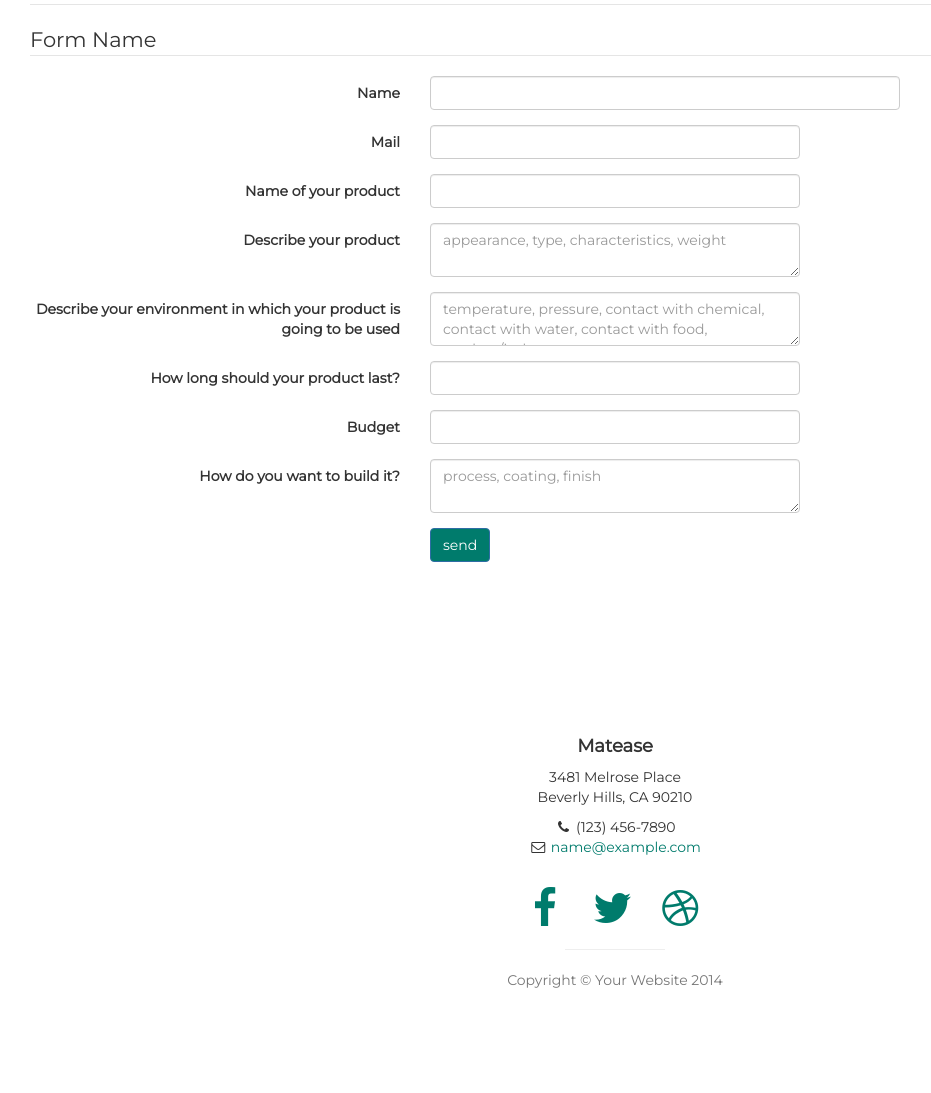
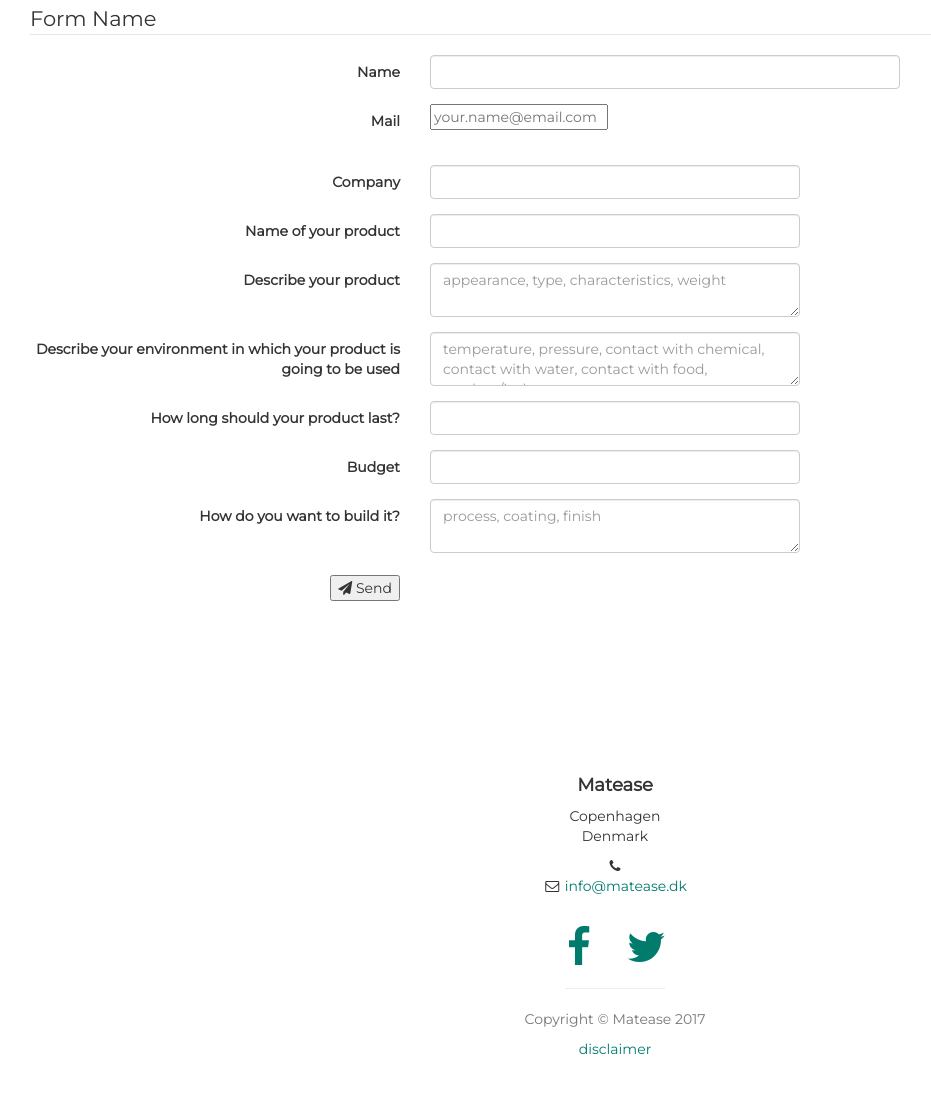
Before and after one commit to Guillaume-slize/Matease, a plain HTML site: page startbootstrap-stylish-portfolio-gh-pages/index.html in a window 1280 px wide. Shown: the part 1517-2610 px from the top of the page, without its empty margins (25-956 px from the left). Drawn offline with Linux system fonts and the light colour scheme.

Commit message:
New post
change in the website

```diff
--- a/startbootstrap-stylish-portfolio-gh-pages/css/stylish-portfolio.css
+++ b/startbootstrap-stylish-portfolio-gh-pages/css/stylish-portfolio.css
@@ -14,6 +14,10 @@ body {
 
 body {
     font-family: "Montserrat", "Source Sans Pro","Helvetica Neue",Helvetica,Arial,sans-serif;
+}
+
+#matease{
+    font-family: "Montserrat Alternates";
 }
 
 .text-vertical-center {
--- a/startbootstrap-stylish-portfolio-gh-pages/index.html
+++ b/startbootstrap-stylish-portfolio-gh-pages/index.html
@@ -9,7 +9,7 @@
     <meta name="description" content="">
     <meta name="author" content="">
 
-    <title>Matease - Material selection made easy</title>
+    <title>matease - Material selection made easy</title>
 
     <!-- Bootstrap Core CSS -->
     <link href="css/bootstrap.min.css" rel="stylesheet">
@@ -19,7 +19,7 @@
 
     <!-- Custom Fonts -->
     <link href="font-awesome/css/font-awesome.min.css" rel="stylesheet" type="text/css">
-    <link href="https://fonts.googleapis.com/css?family=Source+Sans+Pro:300,400,700,300italic,400italic,700italic" rel="stylesheet" type="text/css">
+    <link href="https://fonts.googleapis.com/css?family=Montserrat+Alternates" rel="stylesheet">
     <link href="https://fonts.googleapis.com/css?family=Montserrat" rel="stylesheet">
 
     <!-- HTML5 Shim and Respond.js IE8 support of HTML5 elements and media queries -->
@@ -48,9 +48,6 @@
                 <a href="#about" onclick=$("#menu-close").click();>About</a>
             </li>
             <li>
-                <a href="#services" onclick=$("#menu-close").click();>Services</a>
-            </li>
-            <li>
                 <a href="#contact" onclick=$("#menu-close").click();>Contact</a>
             </li>
         </ul>
@@ -59,7 +56,9 @@
     <!-- Header -->
     <header id="top" class="header">
         <div class="text-vertical-center">
-            <h1>Matease</h1>
+            <div id="matease">
+            <h1 >matease</h1>
+            </div>
             <h3>Material selection made easy</h3>
             <br>
             <a href="#about" class="btn btn-dark btn-lg">Find the right material for your product</a>
@@ -71,85 +70,14 @@
         <div class="container">
             <div class="row">
                 <div class="col-lg-12 text-center">
-                    <h2>We are matease, a young start-up specialised in material selection.!</h2>
-                    <p class="lead"> We aim to make material selection easy and affordable for everyone. We are in the beta phase of our project and this is our prototype. By filling the following sheet you have a free advice on what materials you should use for your product..</p>
+                    <h2>We are matease, a young start-up specialised in material selection.</h2>
+                    <p class="lead"> We aim to make material selection easy and affordable for everyone. We are in the beta phase of our project and this is our prototype. By filling the following sheet you will have a free advice on what materials you should use for your product.</p>
                 </div>
             </div>
             <!-- /.row -->
         </div>
         <!-- /.container -->
     </section>
-
-    <!-- Services -->
-    <!-- The circle icons use Font Awesome's stacked icon classes. For more information, visit http://fontawesome.io/examples/ -->
- <!--    <section id="services" class="services bg-primary">
-        <div class="container">
-            <div class="row text-center">
-                <div class="col-lg-10 col-lg-offset-1">
-                    <h2>Our Services</h2>
-                    <hr class="small">
-                    <div class="row">
-                        <div class="col-md-3 col-sm-6">
-                            <div class="service-item">
-                                <span class="fa-stack fa-4x">
-                                <i class="fa fa-circle fa-stack-2x"></i>
-                                <i class="fa fa-cloud fa-stack-1x text-primary"></i>
-                            </span>
-                                <h4>
-                                    <strong>Discover</strong>
-                                </h4>
-                                <p>Discover new materials and make your product more sustainable.</p>
-                                <a href="#" class="btn btn-light">Learn More</a>
-                            </div>
-                        </div>
-                        <div class="col-md-3 col-sm-6">
-                            <div class="service-item">
-                                <span class="fa-stack fa-4x">
-                                <i class="fa fa-circle fa-stack-2x"></i>
-                                <i class="fa fa-compass fa-stack-1x text-primary"></i>
-                            </span>
-                                <h4>
-                                    <strong>Choose</strong>
-                                </h4>
-                                <p>Make better informed decision thanks to our experts in Material Sciences.</p>
-                                <a href="#" class="btn btn-light">Learn More</a>
-                            </div>
-                        </div>
-                        <div class="col-md-3 col-sm-6">
-                            <div class="service-item">
-                                <span class="fa-stack fa-4x">
-                                <i class="fa fa-circle fa-stack-2x"></i>
-                                <i class="fa fa-flask fa-stack-1x text-primary"></i>
-                            </span>
-                                <h4>
-                                    <strong>Find</strong>
-                                </h4>
-                                <p>Find the right suppliers at the right price.</p>
-                                <a href="#" class="btn btn-light">Learn More</a>
-                            </div>
-                        </div>
-                        <div class="col-md-3 col-sm-6">
-                            <div class="service-item">
-                                <span class="fa-stack fa-4x">
-                                <i class="fa fa-circle fa-stack-2x"></i>
-                                <i class="fa fa-shield fa-stack-1x text-primary"></i>
-                            </span>
-                                <h4>
-                                    <strong>Save money</strong>
-                                </h4>
-                                <p>All these services are free of charge because they help use define our solution!</p>
-                                <a href="#" class="btn btn-light">Learn More</a>
-                            </div>
-                        </div>
-                    </div>
-                    /.row (nested)
-                </div>
-                 /.col-lg-10
-            </div>
-           /.row
-        </div>
-       /.container
-    </section> -->
 
     <!-- Callout -->
     <aside class="callout">
@@ -162,128 +90,117 @@
     <section id="portfolio" class="portfolio">
         <div class="container">
            <div class="row">
-                        <form class="form-horizontal">
-<fieldset>
+                        <!--  <form class="form-horizontal">
+<!-- <fieldset>
 
-<!-- Form Name -->
-<legend></legend>
+Form Name
+<legend></legend> -->
 
 <!-- Text input-->
-<form class="form-horizontal">
-<fieldset>
+<!-- <form class="form-horizontal" id="gform" method="post" action="https://script.google.com/macros/s/AKfycbzz9qgZffQ7CUaSN8d1G9t5yaZz1v9gyiGUYJHvT3WFC2b-pizd/exec" >
+<fieldset> -->
 
 <!-- Form Name -->
 <legend>Form Name</legend>
 
 <!-- Text input-->
-<div class="form-group">
+
+  <form id="gform" method="POST" class="form-horizontal"
+  action="https://script.google.com/macros/s/AKfycbzz9qgZffQ7CUaSN8d1G9t5yaZz1v9gyiGUYJHvT3WFC2b-pizd/exec">
+    <!-- change the form action to your script url -->
+
+    <fieldset class="form-group">
      <label class="col-md-4 control-label" for="name">Name</label>
      <div class="col-md-5">
       <input id="name" name="name" type="text" placeholder="" class="form-control input-md" required="">
+      </div>
+    </fieldset>
+
+    <fieldset class="form-group">
+  <label class="col-md-4 control-label" for="mail">Mail</label>
+  <div class="col-md-4">
+      <input id="email" name="email" type="email" value=""
+      required placeholder="your.name@email.com"/>
+      <span id="email-invalid" style="visibility:hidden">
+        Must be a valid email address</span>
+  </div>
+    </fieldset>
+
+   <fieldset class="form-group">
+  <label class="col-md-4 control-label" for="company">Company</label>
+  <div class="col-md-4">
+  <input id="company" name="company" type="text" placeholder="" class="form-control input-md">
 
   </div>
-</div>
+    </fieldset>
 
-<!-- Text input-->
-<div class="form-group">
-  <label class="col-md-4 control-label" for="mail">Mail</label>
-  <div class="col-md-4">
-  <input id="mail" name="mail" type="text" placeholder="" class="form-control input-md">
-
-  </div>
-</div>
-
-<!-- Text input-->
-<div class="form-group">
+    <fieldset class="form-group">
   <label class="col-md-4 control-label" for="nameproduct">Name of your product</label>
   <div class="col-md-4">
   <input id="nameproduct" name="nameproduct" type="text" placeholder="" class="form-control input-md" required="">
+  </div>
+    </fieldset>
 
-  </div>
-</div>
 
-<!-- Textarea -->
-<div class="form-group">
+    <fieldset class="form-group">
      <label class="col-md-4 control-label" for="product">Describe your product</label>
   <div class="col-md-4">
     <textarea class="form-control" id="product" placeholder="appearance, type, characteristics, weight" name="product"></textarea>
   </div>
-</div>
+    </fieldset>
 
-<!-- Textarea -->
-<div class="form-group">
+   <fieldset class="form-group">
  <label class="col-md-4 control-label" for="environment">Describe your environment in which your product is going to be used</label>
   <div class="col-md-4">
     <textarea class="form-control" id="environment" placeholder="temperature, pressure, contact with chemical, contact with water, contact with food, outdoor/indoor" name="environment"></textarea>
   </div>
-</div>
+    </fieldset>
 
-<!-- Text input-->
-<div class="form-group">
+
+
+   <fieldset class="form-group">
      <label class="col-md-4 control-label" for="length">How long should your product last?</label>
   <div class="col-md-4">
   <input id="length" name="length" type="text" placeholder="" class="form-control input-md">
+    </fieldset>
 
-  </div>
-</div>
-
-<!-- Text input-->
-<div class="form-group">
+    <fieldset class="form-group">
      <label class="col-md-4 control-label" for="budget">Budget</label>
   <div class="col-md-4">
   <input id="budget" name="budget" type="text" placeholder="" class="form-control input-md">
+  </div>
+    </fieldset>
 
-  </div>
-</div>
-
-<!-- Textarea -->
-<div class="form-group">
+    <fieldset class="form-group">
      <label class="col-md-4 control-label" for="build">How do you want to build it?</label>
   <div class="col-md-4">
     <textarea class="form-control" id="build" placeholder="process, coating, finish" name="build"></textarea>
   </div>
-</div>
+    </fieldset>
 
-</fieldset>
-</form>
-
-<!-- Button -->
     <div class="form-group">
-  <label class="col-md-4 control-label" for="send"></label>
-  <div class="col-md-4">
-    <button id="send" name="send" class="btn btn-primary">send</button>
+      <div class="col-md-4 control-label">
+       <button class="button-success pure-button button-xlarge">
+      <i class="fa fa-paper-plane"></i>&nbsp;Send</button>
  </div>
     </div>
 
-</fieldset>
+
+
+
   </form>
+    <div style="display:none;" id="thankyou_message">
+    <h2><em>Thanks</em> for contacting us!
+      We will get back to you soon!</h2>
+  </div>
+
             </div>
             <!-- /.row -->
         </div>
         <!-- /.container -->
     </section>
 
-    <!-- Call to Action -->
-<!--     <aside class="call-to-action bg-primary">
-        <div class="container">
-            <div class="row">
-                <div class="col-lg-12 text-center">
-                    <h3>The buttons below are impossible to resist.</h3>
-                    <a href="#" class="btn btn-lg btn-light">Click Me!</a>
-                    <a href="#" class="btn btn-lg btn-dark">Look at Me!</a>
-                </div>
-            </div>
-        </div>
-    </aside> -->
 
-    <!-- Map -->
-<!--     <section  class="map">
-        <iframe width="100%" height="100%" frameborder="0" scrolling="no" marginheight="0" marginwidth="0" src="https://maps.google.com/maps?f=q&amp;source=s_q&amp;hl=en&amp;geocode=&amp;q=Twitter,+Inc.,+Market+Street,+San+Francisco,+CA&amp;aq=0&amp;oq=twitter&amp;sll=28.659344,-81.187888&amp;sspn=0.128789,0.264187&amp;ie=UTF8&amp;hq=Twitter,+Inc.,+Market+Street,+San+Francisco,+CA&amp;t=m&amp;z=15&amp;iwloc=A&amp;output=embed"></iframe>
-        <br />
-        <small>
-            <a href="https://maps.google.com/maps?f=q&amp;source=embed&amp;hl=en&amp;geocode=&amp;q=Twitter,+Inc.,+Market+Street,+San+Francisco,+CA&amp;aq=0&amp;oq=twitter&amp;sll=28.659344,-81.187888&amp;sspn=0.128789,0.264187&amp;ie=UTF8&amp;hq=Twitter,+Inc.,+Market+Street,+San+Francisco,+CA&amp;t=m&amp;z=15&amp;iwloc=A"></a>
-        </small>
-    </section> -->
 
     <!-- Footer -->
     <footer>
@@ -292,11 +209,11 @@
                 <div class="col-lg-10 col-lg-offset-1 text-center">
                     <h4><strong>Matease</strong>
                     </h4>
-                    <p>3481 Melrose Place
-                        <br>Beverly Hills, CA 90210</p>
+                    <p>Copenhagen
+                        <br>Denmark</p>
                     <ul class="list-unstyled">
-                        <li><i class="fa fa-phone fa-fw"></i> (123) 456-7890</li>
-                        <li><i class="fa fa-envelope-o fa-fw"></i> <a href="mailto:name@example.com">name@example.com</a>
+                        <li><i class="fa fa-phone fa-fw"></i></li>
+                        <li><i class="fa fa-envelope-o fa-fw"></i> <a href="mailto:info@matease.dk">info@matease.dk</a>
                         </li>
                     </ul>
                     <br>
@@ -307,12 +224,11 @@
                         <li>
                             <a href="#"><i class="fa fa-twitter fa-fw fa-3x"></i></a>
                         </li>
-                        <li>
-                            <a href="#"><i class="fa fa-dribbble fa-fw fa-3x"></i></a>
-                        </li>
+
                     </ul>
                     <hr class="small">
-                    <p class="text-muted">Copyright &copy; Your Website 2014</p>
+                    <p class="text-muted">Copyright &copy; Matease 2017</p>
+                    <p> <a href="disclaimer.html"> disclaimer</a> </p>
                 </div>
             </div>
         </div>
@@ -397,7 +313,10 @@
         }
         // Enable map zooming with mouse scroll when the user clicks the map
     $('.map').on('click', onMapClickHandler);
+
     </script>
+     <script data-cfasync="false" type="text/javascript"
+  src="https://cdn.rawgit.com/dwyl/html-form-send-email-via-google-script-without-server/master/form-submission-handler.js"></script>
 
 </body>
 
```
Also changed, not shown: startbootstrap-stylish-portfolio-gh-pages/disclaimer.html (added, +39 -0 lines), 2 other files. Lines whose indentation alone changed are shown as unchanged.
